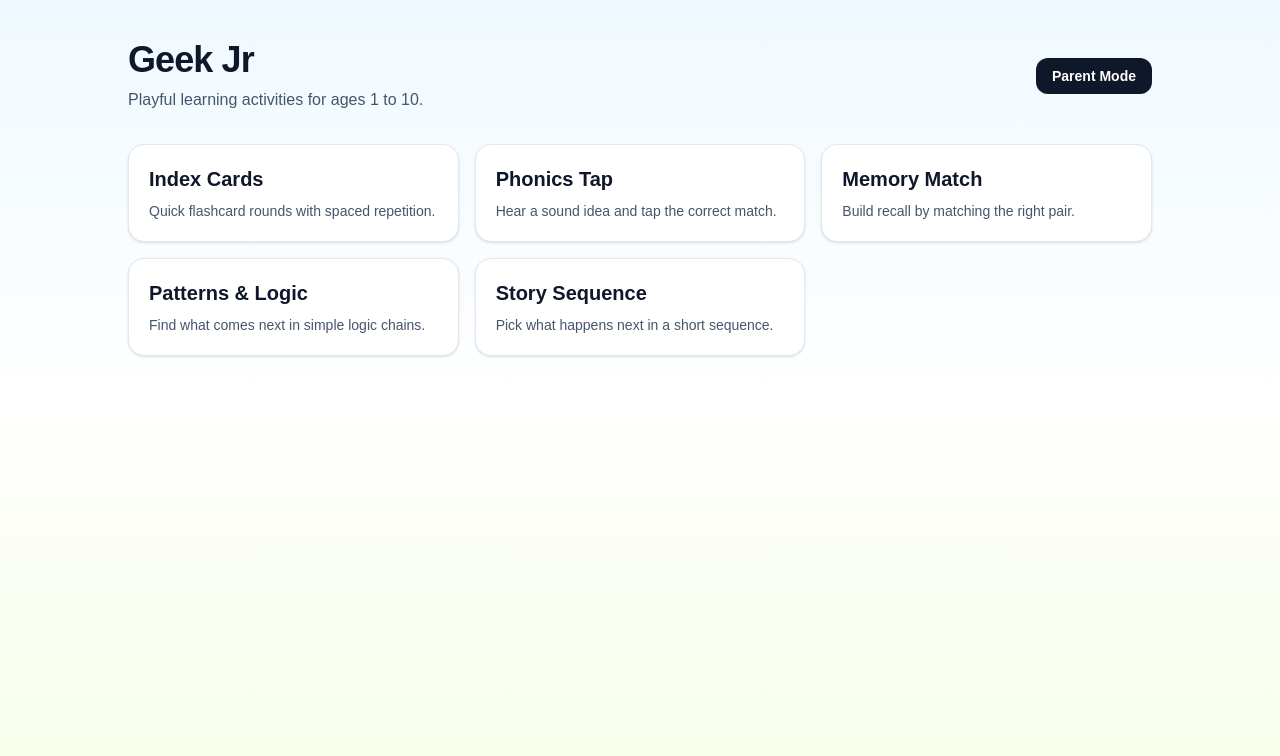
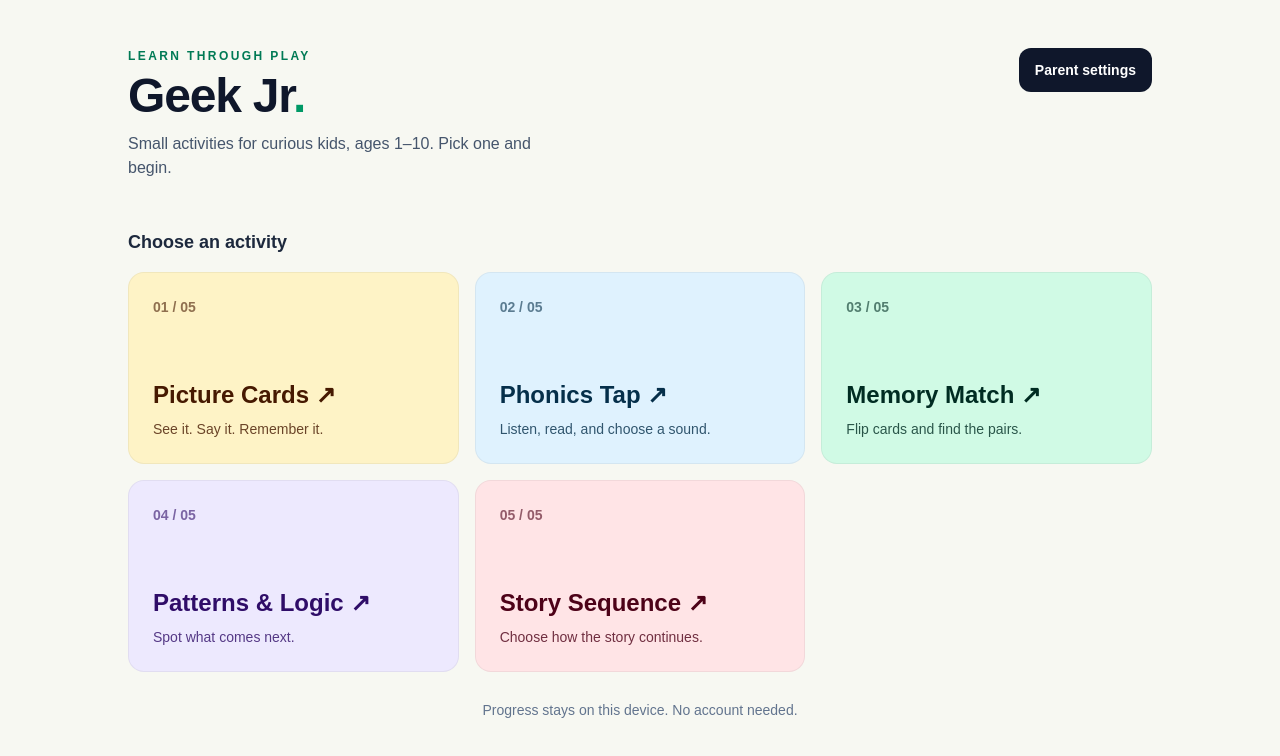
Before and after one commit to GEEKProtocol0110/geek--jr, a Next.js app: page / in a window 1280 px wide. Shown: the top 756 px of the page. Built offline with nearby package versions, Linux system fonts and the light colour scheme.

Commit message:
Polish Geek Jr activity hub

```diff
--- a/src/app/layout.tsx
+++ b/src/app/layout.tsx
@@ -1,20 +1,9 @@
 import type { Metadata } from "next";
-import { Geist, Geist_Mono } from "next/font/google";
 import "./globals.css";
-
-const geistSans = Geist({
-  variable: "--font-geist-sans",
-  subsets: ["latin"],
-});
-
-const geistMono = Geist_Mono({
-  variable: "--font-geist-mono",
-  subsets: ["latin"],
-});
 
 export const metadata: Metadata = {
   title: "Geek Jr",
-  description: "Modular learning activities for ages 1-10",
+  description: "Five playful learning activities for kids ages 1–10. Picture cards, phonics, memory, patterns, and stories.",
 };
 
 export default function RootLayout({
@@ -24,11 +13,7 @@ export default function RootLayout({
 }>) {
   return (
     <html lang="en">
-      <body
-        className={`${geistSans.variable} ${geistMono.variable} antialiased`}
-      >
-        {children}
-      </body>
+      <body className="antialiased">{children}</body>
     </html>
   );
 }
--- a/src/app/page.tsx
+++ b/src/app/page.tsx
@@ -2,61 +2,75 @@ import Link from "next/link";
 
 const activities = [
   {
-    title: "Index Cards",
-    description: "Quick flashcard rounds with spaced repetition.",
+    number: "01",
+    title: "Picture Cards",
+    description: "See it. Say it. Remember it.",
     href: "/cards",
+    color: "bg-amber-100 text-amber-950",
   },
   {
+    number: "02",
     title: "Phonics Tap",
-    description: "Hear a sound idea and tap the correct match.",
+    description: "Listen, read, and choose a sound.",
     href: "/phonics",
+    color: "bg-sky-100 text-sky-950",
   },
   {
+    number: "03",
     title: "Memory Match",
-    description: "Build recall by matching the right pair.",
+    description: "Flip cards and find the pairs.",
     href: "/memory",
+    color: "bg-emerald-100 text-emerald-950",
   },
   {
+    number: "04",
     title: "Patterns & Logic",
-    description: "Find what comes next in simple logic chains.",
+    description: "Spot what comes next.",
     href: "/patterns",
+    color: "bg-violet-100 text-violet-950",
   },
   {
+    number: "05",
     title: "Story Sequence",
-    description: "Pick what happens next in a short sequence.",
+    description: "Choose how the story continues.",
     href: "/stories",
+    color: "bg-rose-100 text-rose-950",
   },
 ];
 
 export default function HomePage() {
   return (
-    <main className="min-h-screen bg-gradient-to-b from-sky-50 via-white to-lime-50 px-4 py-10">
+    <main className="min-h-screen bg-[#f7f8f2] px-4 py-8 sm:py-12">
       <section className="mx-auto max-w-5xl">
-        <div className="flex items-center justify-between gap-4">
+        <div className="flex items-start justify-between gap-4">
           <div>
-            <h1 className="text-4xl font-black tracking-tight text-slate-900">Geek Jr</h1>
-            <p className="mt-2 text-slate-600">Playful learning activities for ages 1 to 10.</p>
+            <p className="text-xs font-bold uppercase tracking-[0.2em] text-emerald-700">Learn through play</p>
+            <h1 className="mt-2 text-5xl font-black tracking-tight text-slate-900">Geek Jr<span className="text-emerald-600">.</span></h1>
+            <p className="mt-3 max-w-md text-base text-slate-600">Small activities for curious kids, ages 1–10. Pick one and begin.</p>
           </div>
           <Link
             href="/parent"
-            className="rounded-xl bg-slate-900 px-4 py-2 text-sm font-bold text-white hover:bg-slate-700"
+            className="rounded-xl bg-slate-900 px-4 py-3 text-sm font-bold text-white hover:bg-slate-700"
           >
-            Parent Mode
+            Parent settings
           </Link>
         </div>
 
-        <div className="mt-8 grid gap-4 sm:grid-cols-2 lg:grid-cols-3">
+        <h2 className="mt-12 text-lg font-bold text-slate-800">Choose an activity</h2>
+        <div className="mt-4 grid gap-4 sm:grid-cols-2 lg:grid-cols-3">
           {activities.map((activity) => (
             <Link
               key={activity.href}
               href={activity.href}
-              className="rounded-2xl border border-slate-200 bg-white p-5 shadow-sm transition hover:-translate-y-0.5 hover:shadow-md"
+              className={`group flex min-h-48 flex-col justify-between rounded-2xl border border-black/5 p-6 transition hover:-translate-y-1 hover:shadow-lg focus-visible:outline-4 focus-visible:outline-emerald-600 ${activity.color}`}
             >
-              <h2 className="text-xl font-bold text-slate-900">{activity.title}</h2>
-              <p className="mt-2 text-sm text-slate-600">{activity.description}</p>
+              <span className="text-sm font-bold opacity-60">{activity.number} / 05</span>
+              <div><h3 className="text-2xl font-bold">{activity.title} <span aria-hidden="true" className="inline-block transition group-hover:translate-x-1">↗</span></h3>
+              <p className="mt-2 text-sm opacity-80">{activity.description}</p></div>
             </Link>
           ))}
         </div>
+        <p className="mt-7 text-center text-sm text-slate-500">Progress stays on this device. No account needed.</p>
       </section>
     </main>
   );
```
